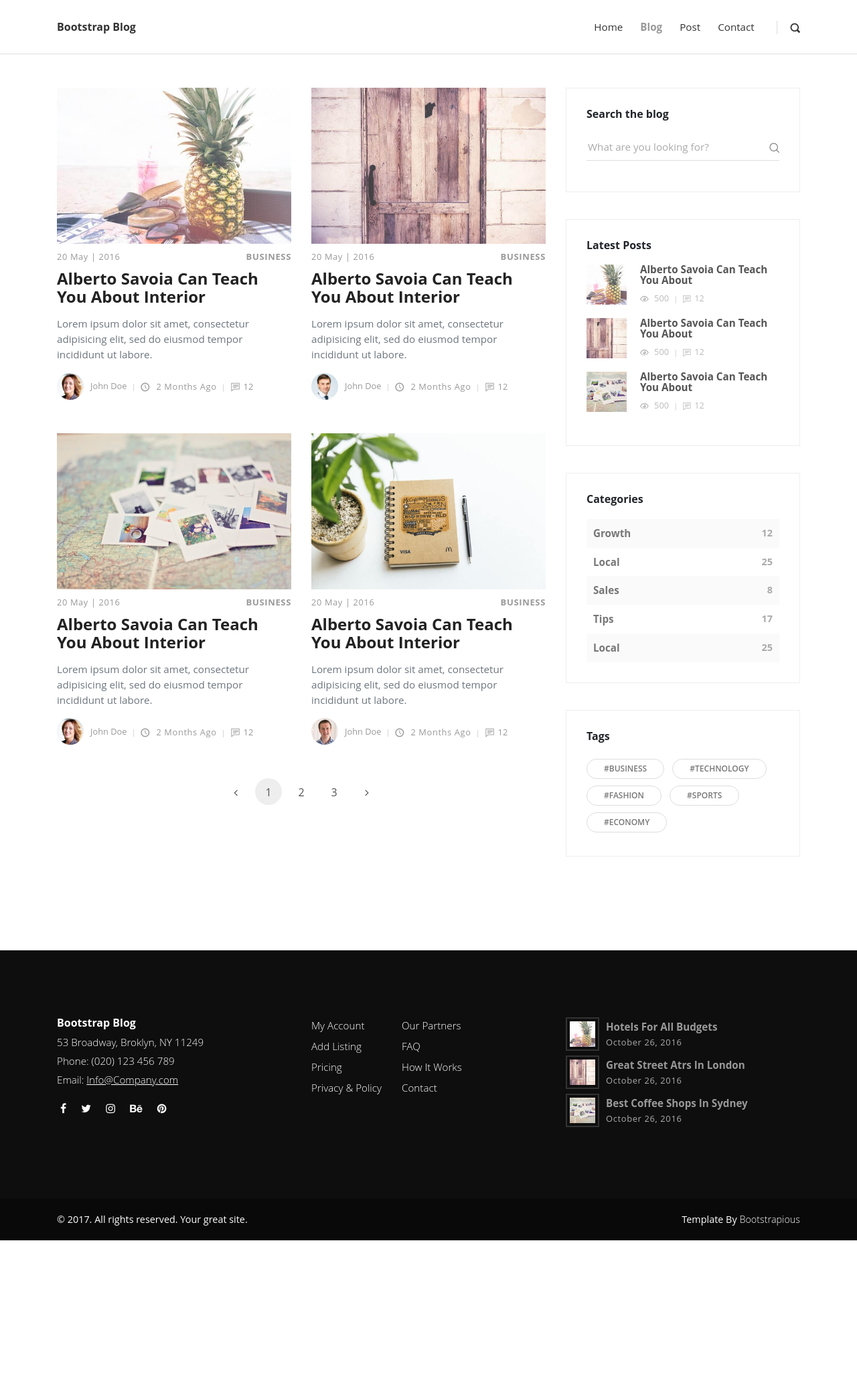
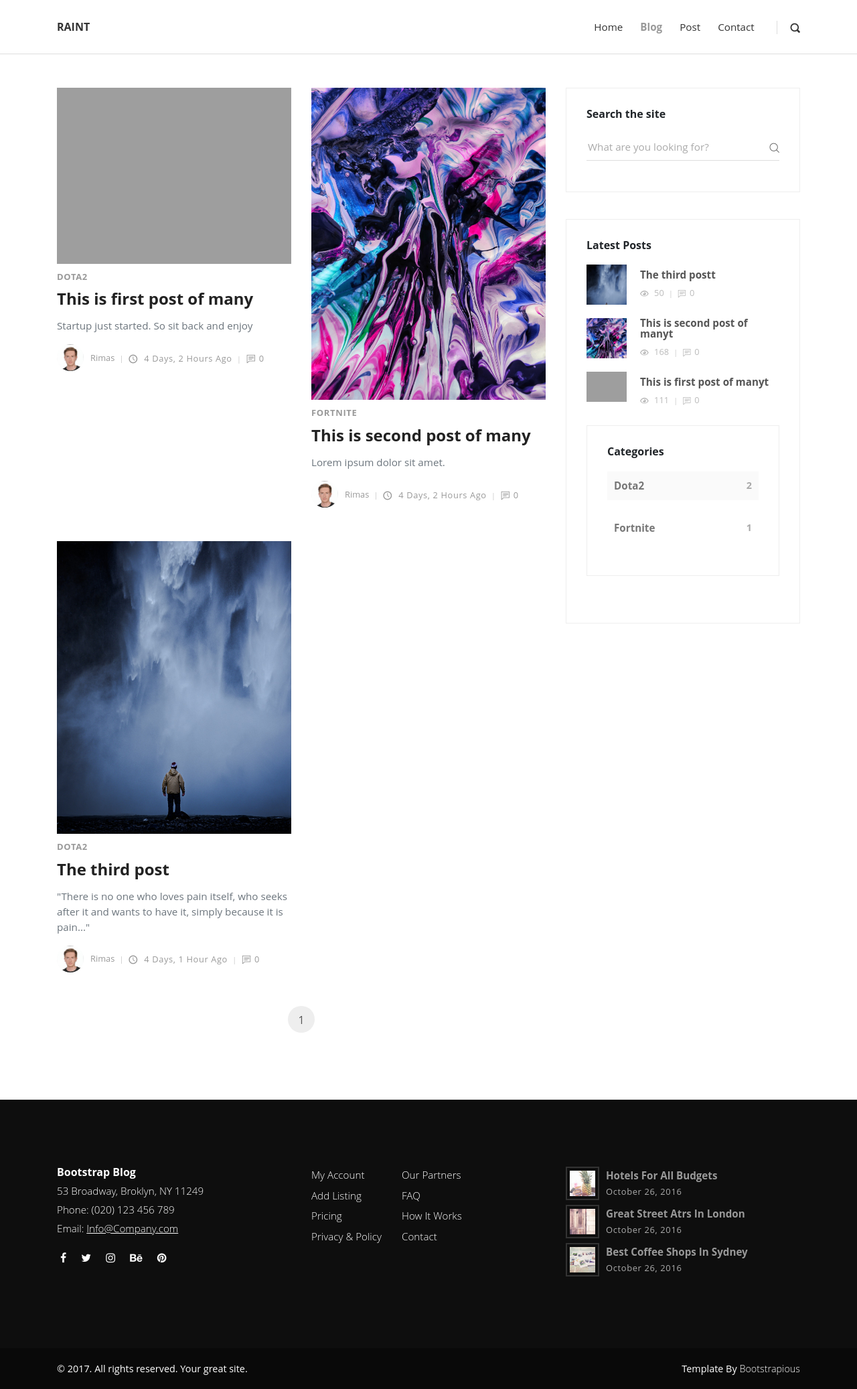
Before and after one commit to SamirOmarov/Django-Bootstrap4-News, a Django app: page /blog/ in a window 1280 px wide. Shown: the whole page at 67% size. Before the commit the page ends 1852 px from the top, so only its background shows below. Run offline with Django 3.2, Linux system fonts and the light colour scheme; data comes from the database, SQL or seed files in the repository; some libraries are stand-ins or nearby versions; grey boxes are pictures that could not be loaded.

Commit message:
Add Post list & Search function

```diff
--- a/src/blog/urls.py
+++ b/src/blog/urls.py
@@ -3,13 +3,14 @@ from django.contrib import admin
 from django.urls import path
 from django.conf.urls.static import static
 
-from posts.views import index,blog, post
+from posts.views import index,blog, post, search
 
 urlpatterns = [
     path('admin/', admin.site.urls),
     path('', index),
-    path('blog/', blog),
-    path('post/', post),
+    path('blog/', blog, name='post_list'),
+    path('search/', search, name='search'),
+    path('post/<id>/', post, name='post_detail'),
 
 ]
 
--- a/src/posts/views.py
+++ b/src/posts/views.py
@@ -1,16 +1,39 @@
+from django.core.paginator import Paginator, EmptyPage, PageNotAnInteger
 from django.shortcuts import render
 from .models import Post
 from marketing.models import Newsletter
+from django.db.models import Count, Q
+
+def search(request):
+    queryset = Post.objects.all()
+    query = request.GET.get('q')
+
+    if query:
+        queryset = queryset.filter(
+            Q(title__icontains=query) |
+            Q(overview__icontains=query)
+        ).distinct()
+    context = {
+        'queryset' : queryset,
+    }
+
+    return render(request, 'search_results.html', context)
+
+def get_category_count():
+    queryset = Post.objects.values('categories__title').annotate(Count('categories__title'))
+
+    return queryset
+
 
 def index(request):
     featured = Post.objects.filter(featured = True)
     latest = Post.objects.order_by('-timestamp')[0:3]
-
     if request.method == "POST":
         email = request.POST["email"]
         new_newsletter = Newsletter()
         new_newsletter.email = email
         new_newsletter.save()
+
     context = {
         'object_list': featured,
         'latest': latest
@@ -18,7 +41,28 @@ def index(request):
     return render(request, 'index.html',  context)
 
 def blog(request):
-    return render(request, 'blog.html', {})
+    category_count = get_category_count()
+    most_recent = Post.objects.order_by('-timestamp')[:3]
+    post_list = Post.objects.all()
+    paginator  = Paginator(post_list, 4)
+    page_request_var = 'page'
+    page = request.GET.get(page_request_var)
 
-def post(request):
+    try:
+        paginated_queryset = paginator.page(page)
+    except PageNotAnInteger:
+        paginated_queryset  = paginator.page(1)
+    except EmptyPage:
+        paginated_queryset = paginator.page(paginator.num_pages)
+
+    context = {
+        'queryset' : paginated_queryset,
+        'most_recent' : most_recent,
+        'page_request_var' : page_request_var,
+        'category_count' : category_count,
+    }
+
+    return render(request, 'blog.html', context)
+
+def post(request, id):
     return render(request, 'post.html', {})
--- a/src/templates/blog.html
+++ b/src/templates/blog.html
@@ -9,160 +9,99 @@
       <div class="container">
         <div class="row">
           <!-- post -->
+          {% for post in queryset %}
           <div class="post col-xl-6">
-                <div class="post-thumbnail"><a href="post.html"><img src="{% static 'img/blog-post-1.jpeg' %}" alt="..." class="img-fluid"></a></div>
+            <div class="post-thumbnail"><a href="{{post.get_absolute_url}}"><img src="{{ post.thumbnail.url }}"
+                  alt="..." class="img-fluid"></a></div>
             <div class="post-details">
               <div class="post-meta d-flex justify-content-between">
-                    <div class="date meta-last">20 May | 2016</div>
-                    <div class="category"><a href="#">Business</a></div>
-                  </div><a href="post.html">
-                    <h3 class="h4">Alberto Savoia Can Teach You About Interior</h3></a>
-                  <p class="text-muted">Lorem ipsum dolor sit amet, consectetur adipisicing elit, sed do eiusmod tempor incididunt ut labore.</p>
-                  <footer class="post-footer d-flex align-items-center"><a href="#" class="author d-flex align-items-center flex-wrap">
-                      <div class="avatar"><img src="{% static 'img/avatar-3.jpg' %}" alt="..." class="img-fluid"></div>
-                      <div class="title"><span>John Doe</span></div></a>
-                    <div class="date"><i class="icon-clock"></i> 2 months ago</div>
-                    <div class="comments meta-last"><i class="icon-comment"></i>12</div>
-                  </footer>
+                {% comment %} <div class="date meta-last">20 May | 2016</div> {% endcomment %}
+                {% for cat in post.categories.all %}
+                <div class="category"><a href="#">{{ cat }}</a></div>
+                {% endfor %}
+              </div><a href="{{post.get_absolute_url}}">
+                <h3 class="h4">{{ post.title }}</h3>
+              </a>
+              <p class="text-muted">{{ post.overview }}</p>
+              <div class="post-footer d-flex align-items-center"><a href="#"
+                  class="author d-flex align-items-center flex-wrap">
+                  <div class="avatar"><img src="{{ post.author.profile_picture.url }}" alt="..." class="img-fluid">
                   </div>
-              </div>
-              <!-- post             -->
-              <div class="post col-xl-6">
-                <div class="post-thumbnail"><a href="post.html"><img src="{% static 'img/blog-post-2.jpg' %}" alt="..." class="img-fluid"></a></div>
-                <div class="post-details">
-                  <div class="post-meta d-flex justify-content-between">
-                    <div class="date meta-last">20 May | 2016</div>
-                    <div class="category"><a href="#">Business</a></div>
-                  </div><a href="post.html">
-                    <h3 class="h4">Alberto Savoia Can Teach You About Interior</h3></a>
-                  <p class="text-muted">Lorem ipsum dolor sit amet, consectetur adipisicing elit, sed do eiusmod tempor incididunt ut labore.</p>
-                  <div class="post-footer d-flex align-items-center"><a href="#" class="author d-flex align-items-center flex-wrap">
-                      <div class="avatar"><img src="{% static 'img/avatar-2.jpg' %}" alt="..." class="img-fluid"></div>
-                      <div class="title"><span>John Doe</span></div></a>
-                    <div class="date"><i class="icon-clock"></i> 2 months ago</div>
-                    <div class="comments meta-last"><i class="icon-comment"></i>12</div>
+                  <div class="title"><span>{{ post.author.user.username }}</span></div>
+                </a>
+                <div class="date"><i class="icon-clock"></i> {{ post.timestamp | timesince}} ago</div>
+                <div class="comments meta-last"><i class="icon-comment"></i>{{ post.comment_count }}</div>
               </div>
             </div>
           </div>
-              <!-- post             -->
-              <div class="post col-xl-6">
-                <div class="post-thumbnail"><a href="post.html"><img src="{% static 'img/blog-post-3.jpeg' %}" alt="..." class="img-fluid"></a></div>
-                <div class="post-details">
-                  <div class="post-meta d-flex justify-content-between">
-                    <div class="date meta-last">20 May | 2016</div>
-                    <div class="category"><a href="#">Business</a></div>
-                  </div><a href="post.html">
-                    <h3 class="h4">Alberto Savoia Can Teach You About Interior</h3></a>
-                  <p class="text-muted">Lorem ipsum dolor sit amet, consectetur adipisicing elit, sed do eiusmod tempor incididunt ut labore.</p>
-                  <div class="post-footer d-flex align-items-center"><a href="#" class="author d-flex align-items-center flex-wrap">
-                      <div class="avatar"><img src="{% static 'img/avatar-3.jpg' %}" alt="..." class="img-fluid"></div>
-                      <div class="title"><span>John Doe</span></div></a>
-                    <div class="date"><i class="icon-clock"></i> 2 months ago</div>
-                    <div class="comments meta-last"><i class="icon-comment"></i>12</div>
-                  </div>
-                </div>
-              </div>
-              <!-- post -->
-              <div class="post col-xl-6">
-                <div class="post-thumbnail"><a href="post.html"><img src="{% static 'img/blog-post-4.jpeg' %}" alt="..." class="img-fluid"></a></div>
-                <div class="post-details">
-                  <div class="post-meta d-flex justify-content-between">
-                    <div class="date meta-last">20 May | 2016</div>
-                    <div class="category"><a href="#">Business</a></div>
-                  </div><a href="post.html">
-                    <h3 class="h4">Alberto Savoia Can Teach You About Interior</h3></a>
-                  <p class="text-muted">Lorem ipsum dolor sit amet, consectetur adipisicing elit, sed do eiusmod tempor incididunt ut labore.</p>
-                  <div class="post-footer d-flex align-items-center"><a href="#" class="author d-flex align-items-center flex-wrap">
-                      <div class="avatar"><img src="{% static 'img/avatar-1.jpg' %}" alt="..." class="img-fluid"></div>
-                      <div class="title"><span>John Doe</span></div></a>
-                    <div class="date"><i class="icon-clock"></i> 2 months ago</div>
-                    <div class="comments meta-last"><i class="icon-comment"></i>12</div>
-                  </div>
-                </div>
-              </div>
+          {% endfor %}
         </div>
         <!-- Pagination -->
         <nav aria-label="Page navigation example">
           <ul class="pagination pagination-template d-flex justify-content-center">
-                <li class="page-item"><a href="#" class="page-link"> <i class="fa fa-angle-left"></i></a></li>
-                <li class="page-item"><a href="#" class="page-link active">1</a></li>
-                <li class="page-item"><a href="#" class="page-link">2</a></li>
-                <li class="page-item"><a href="#" class="page-link">3</a></li>
-                <li class="page-item"><a href="#" class="page-link"> <i class="fa fa-angle-right"></i></a></li>
+            {% if queryset.has_previous %}
+            <li class="page-item"><a href="?{{ page_request_var }}={{ queryset.previous_page_number }}"
+                class="page-link"> <i class="fa fa-angle-left"></i></a></li>
+            {% endif %}
+            <li class="page-item"><a href="?{{ page_request_var }}={{ queryset.number }}"
+                class="page-link active">{{ queryset.number }}</a></li>
+            {% comment %} <li class="page-item"><a href="#" class="page-link">2</a></li>
+            <li class="page-item"><a href="#" class="page-link">3</a></li> {% endcomment %}
+            {% if  queryset.has_next %}
+            <li class="page-item"><a href="?{{ page_request_var }}={{ queryset.next_page_number }}" class="page-link">
+                <i class="fa fa-angle-right"></i></a></li>
+            {% endif %}
           </ul>
         </nav>
       </div>
     </main>
     <aside class="col-lg-4">
+
       <!-- Widget [Search Bar Widget]-->
       <div class="widget search">
         <header>
-              <h3 class="h6">Search the blog</h3>
+          <h3 class="h6">Search the site</h3>
         </header>
-            <form action="#" class="search-form">
+        <form action="{% url 'search' %}" class="search-form">
           <div class="form-group">
-                <input type="search" placeholder="What are you looking for?">
+            <input type="text" name="q" placeholder="What are you looking for?">
             <button type="submit" class="submit"><i class="icon-search"></i></button>
           </div>
         </form>
       </div>
+
+
       <!-- Widget [Latest Posts Widget]        -->
       <div class="widget latest-posts">
         <header>
           <h3 class="h6">Latest Posts</h3>
         </header>
-            <div class="blog-posts"><a href="#">
+        <div class="blog-posts">
+          {% for post in most_recent %}
+          <a href="{{ post.get_absolute_url }}">
             <div class="item d-flex align-items-center">
-                  <div class="image"><img src="{% static 'img/small-thumbnail-1.jpg' %}" alt="..." class="img-fluid"></div>
-                  <div class="title"><strong>Alberto Savoia Can Teach You About</strong>
+              <div class="image"><img src="{{ post.thumbnail.url }}" alt="..." class="img-fluid"></div>
+              <div class="title"><strong>{{ post.title }}t</strong>
                 <div class="d-flex align-items-center">
-                      <div class="views"><i class="icon-eye"></i> 500</div>
-                      <div class="comments"><i class="icon-comment"></i>12</div>
+                  <div class="views"><i class="icon-eye"></i> {{ post.view_count }}</div>
+                  <div class="comments"><i class="icon-comment"></i>{{ post.comment_count }}</div>
                 </div>
               </div>
-                </div></a><a href="#">
-                <div class="item d-flex align-items-center">
-                  <div class="image"><img src="{% static 'img/small-thumbnail-2.jpg' %}" alt="..." class="img-fluid"></div>
-                  <div class="title"><strong>Alberto Savoia Can Teach You About</strong>
-                    <div class="d-flex align-items-center">
-                      <div class="views"><i class="icon-eye"></i> 500</div>
-                      <div class="comments"><i class="icon-comment"></i>12</div>
             </div>
+          </a>
+          {% endfor %}
         </div>
-                </div></a><a href="#">
-                <div class="item d-flex align-items-center">
-                  <div class="image"><img src="{% static 'img/small-thumbnail-3.jpg' %}" alt="..." class="img-fluid"></div>
-                  <div class="title"><strong>Alberto Savoia Can Teach You About</strong>
-                    <div class="d-flex align-items-center">
-                      <div class="views"><i class="icon-eye"></i> 500</div>
-                      <div class="comments"><i class="icon-comment"></i>12</div>
-                    </div>
-                  </div>
-                </div></a></div>
-          </div>
+
         <!-- Widget [Categories Widget]-->
         <div class="widget categories">
           <header>
             <h3 class="h6">Categories</h3>
           </header>
-            <div class="item d-flex justify-content-between"><a href="#">Growth</a><span>12</span></div>
-            <div class="item d-flex justify-content-between"><a href="#">Local</a><span>25</span></div>
-            <div class="item d-flex justify-content-between"><a href="#">Sales</a><span>8</span></div>
-            <div class="item d-flex justify-content-between"><a href="#">Tips</a><span>17</span></div>
-            <div class="item d-flex justify-content-between"><a href="#">Local</a><span>25</span></div>
-          </div>
-          <!-- Widget [Tags Cloud Widget]-->
-          <div class="widget tags">
-            <header>
-              <h3 class="h6">Tags</h3>
-            </header>
-            <ul class="list-inline">
-              <li class="list-inline-item"><a href="#" class="tag">#Business</a></li>
-              <li class="list-inline-item"><a href="#" class="tag">#Technology</a></li>
-              <li class="list-inline-item"><a href="#" class="tag">#Fashion</a></li>
-              <li class="list-inline-item"><a href="#" class="tag">#Sports</a></li>
-              <li class="list-inline-item"><a href="#" class="tag">#Economy</a></li>
-            </ul>
+          {% for cat in category_count %}
+          <div class="item d-flex justify-content-between"><a
+              href="#">{{ cat.categories__title }}</a><span>{{ cat.categories__title__count }}</span></div>
+          {% endfor %}
+
         </div>
     </aside>
   </div>
--- a/src/templates/header.html
+++ b/src/templates/header.html
@@ -19,7 +19,7 @@
         <div class="container">
           <!-- Navbar Brand -->
           <div class="navbar-header d-flex align-items-center justify-content-between">
-            <!-- Navbar Brand --><a href="/" class="navbar-brand">Bootstrap Blog</a>
+            <!-- Navbar Brand --><a href="/" class="navbar-brand">RAINT</a>
             <!-- Toggle Button-->
             <button type="button" data-toggle="collapse" data-target="#navbarcollapse" aria-controls="navbarcollapse" aria-expanded="false" aria-label="Toggle navigation" class="navbar-toggler"><span></span><span></span><span></span></button>
           </div>
```
Also changed, not shown: src/posts/models.py (+6 -1 lines), src/templates/search_results.html (added, +13 -0 lines), src/db.sqlite3, src/posts/migrations/0003_post_view_count.py (added), src/posts/migrations/0004_auto_20191023_2212.py (added), src/templates/readme.txt (deleted). Lines whose indentation alone changed are shown as unchanged.
